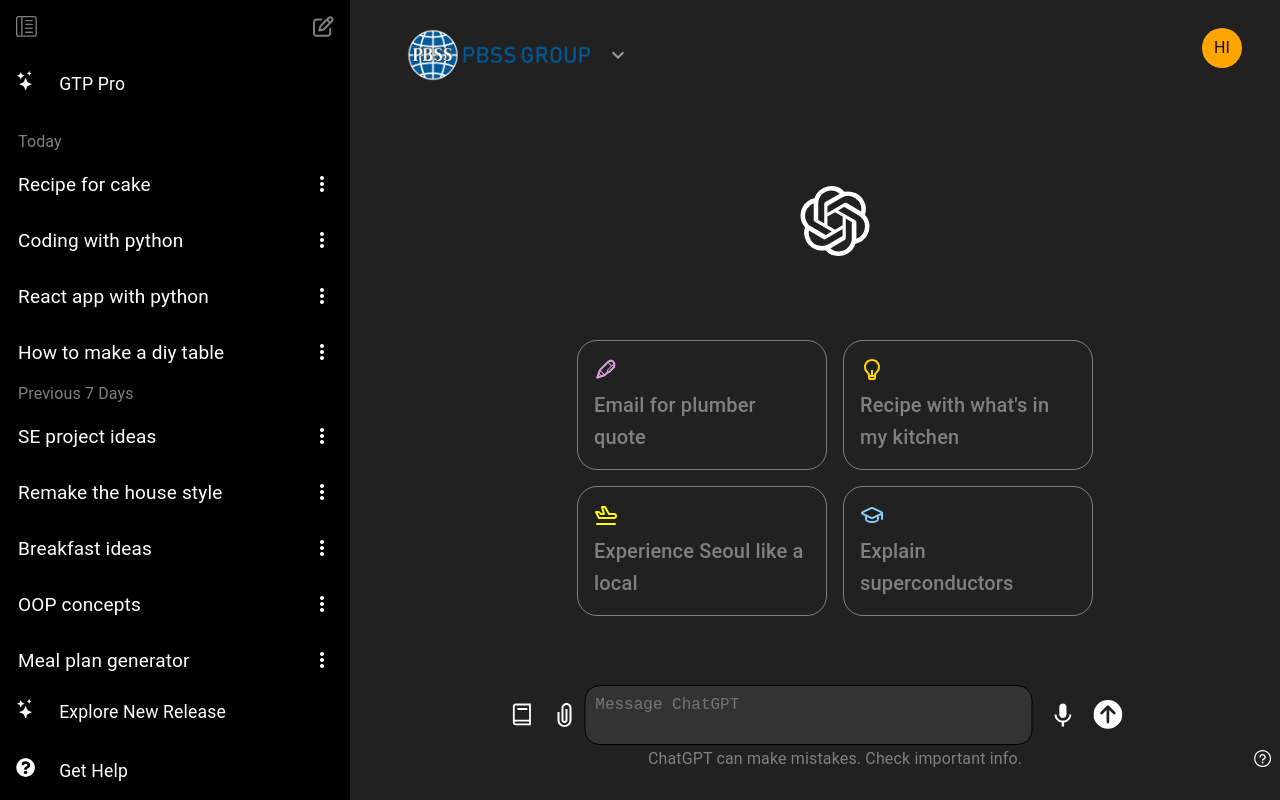
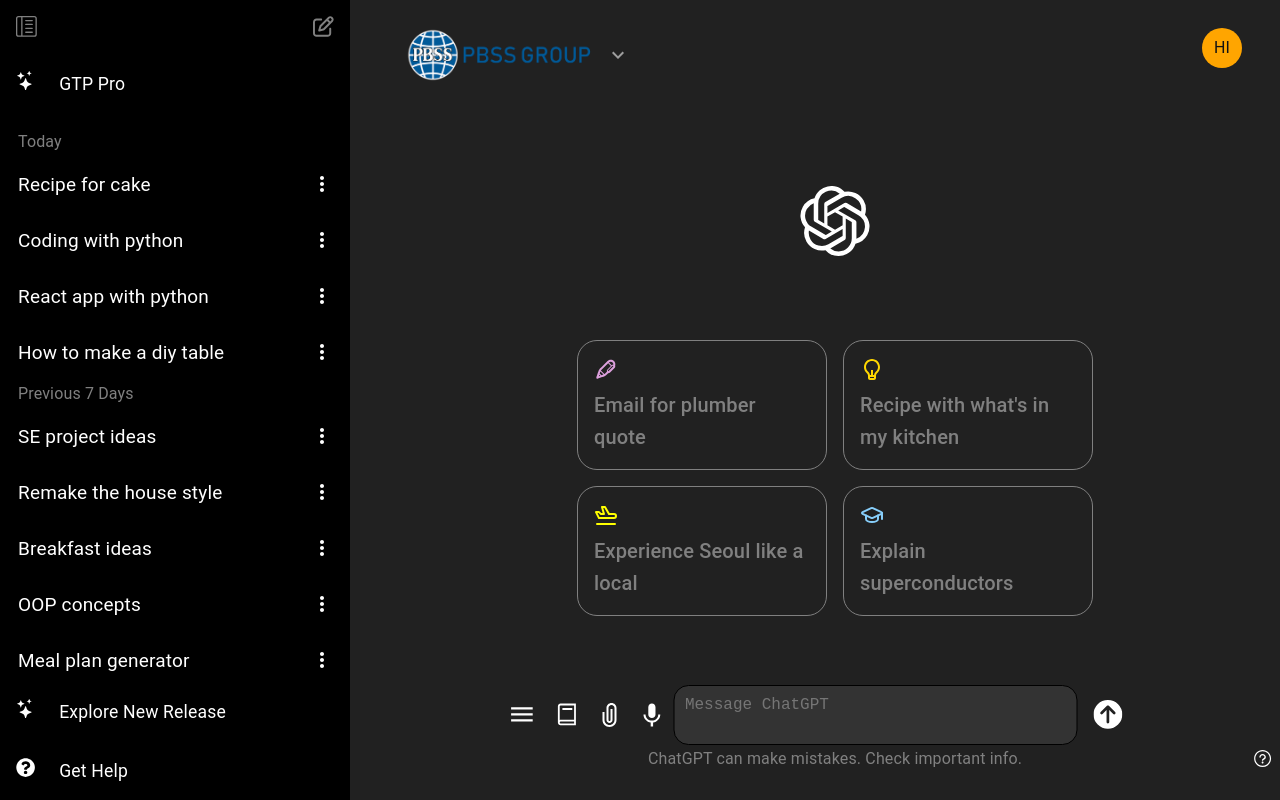
Before and after one commit to Hiru1003/chatgpt-ui, a React (Create React App) app: page / in a window 1280 px wide. Built offline with nearby package versions, Linux system fonts and the light colour scheme.

Commit message:
feat: menu icon

```diff
--- a/src/components/TextArea.js
+++ b/src/components/TextArea.js
@@ -1,8 +1,8 @@
-import React, { useState,useRef } from 'react';
-import { Box, IconButton, TextField, Typography } from '@mui/material';
+import React, { useState, useRef } from 'react';
+import { Box, IconButton, Typography } from '@mui/material';
 import { FaCircleArrowUp } from "react-icons/fa6";
 import { CgAttachment } from "react-icons/cg";
-import { MdKeyboardVoice } from "react-icons/md";
+import { MdKeyboardVoice, MdMenu } from "react-icons/md"; // Added MdMenu icon
 import { LiaBookSolid } from "react-icons/lia";
 import UploadForm from './UploadForm';
 import QuestionMarkDropdown from './QuestionMarkDropdown';
@@ -10,6 +10,7 @@
 const TextAreaTemplete = () => {
   const [showForm, setShowForm] = useState(false);
   const [activeForm, setActiveForm] = useState('yourPrompts');
+  const [showIcons, setShowIcons] = useState(true); // Initially show icons in larger screens
   const fileInputRef = useRef(null);
 
   const handleUploadClick = () => {
@@ -42,10 +43,14 @@
     setActiveForm('communityPrompts');
   };
 
+  const toggleIcons = () => {
+    setShowIcons(!showIcons);
+  };
 
   return (
     <div>
-        <Box sx={{
+      <Box
+        sx={{
           position: 'absolute',
           bottom: 45,
           left: '50%',
@@ -57,14 +62,33 @@
           justifyContent: 'center',
           padding: '10px',
           color: 'white',
-        }}>
+        }}
+      >
+        {/* New Menu Icon */}
+        <IconButton aria-label="menu" onClick={toggleIcons} sx={{ fontSize: { xs: '1.8rem', sm: '1.8rem' }, color: "white" }}>
+          <MdMenu />
+        </IconButton>
+
+        {/* Expanded Icons (shown in larger screens) */}
+        {showIcons && (
+          <>
             <IconButton aria-label="upload" sx={{ fontSize: { xs: '1.8rem', sm: '1.8rem' }, color: "white" }} onClick={handleUploadClick}>
             <LiaBookSolid />
             </IconButton>
+
             <IconButton aria-label="upload" sx={{ fontSize: { xs: '1.5rem', sm: '1.5rem' }, color: "white" }} onClick={handleFileUploadButtonClick}>
               <CgAttachment />
             </IconButton>
 
+            <IconButton aria-label="send" sx={{ fontSize: { xs: '1.5rem', sm: '1.8rem' }, color: "white" }}>
+              <MdKeyboardVoice />
+            </IconButton>
+
+
+          </>
+        )}
+
+        {/* Text Area */}
         <Box sx={{ width: '100%', mr: 1, position: 'relative' }}>
           <textarea
             placeholder="Message ChatGPT"
@@ -82,29 +106,20 @@
             }}
           />
         </Box>
-            <IconButton aria-label="send" sx={{ fontSize: { xs: '1.5rem', sm: '1.8rem'}, color: "white" }}>
-          <MdKeyboardVoice />
-        </IconButton>
         <IconButton aria-label="send" sx={{ fontSize: { xs: '1.5rem', sm: '1.8rem' }, color: "white" }}>
               <FaCircleArrowUp />
             </IconButton>
-
-        <input
-          type="file"
-          ref={fileInputRef}
-          style={{ display: 'none' }}
-          onChange={handleFileUpload}
-        />
       </Box>
 
-      <Box sx={{ position: 'relative', bottom: -30, display: 'flex', alignItems: 'center', justifyContent: 'center', }}>
-        <Box>
+
+      {/* Disclaimer */}
+      <Box sx={{ position: 'relative', bottom: -30, display: 'flex', alignItems: 'center', justifyContent: 'center' }}>
         <Typography sx={{ color: "grey", fontSize: { xs: '12px', sm: '16px' }, textAlign: 'center' }}>ChatGPT can make mistakes. Check important info.</Typography>
       </Box>
-      </Box>
 
-      <Box sx={{ position: 'relative', bottom: 0, display: 'flex', alignItems: 'left', }}>
-        <QuestionMarkDropdown/>
+      {/* Question mark dropdown */}
+      <Box sx={{ position: 'relative', bottom: 0, display: 'flex', alignItems: 'left' }}>
+        <QuestionMarkDropdown />
       </Box>
 
       {/* Forms */}
@@ -131,9 +146,8 @@
           />
         </>
       )}
-
     </div>
   )
 }
 
-export default TextAreaTemplete
+export default TextAreaTemplete;
```
Lines whose indentation alone changed are shown as unchanged.
